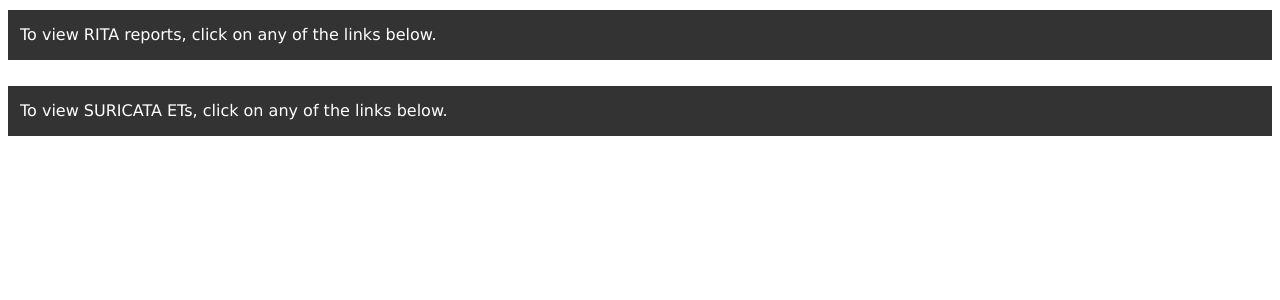
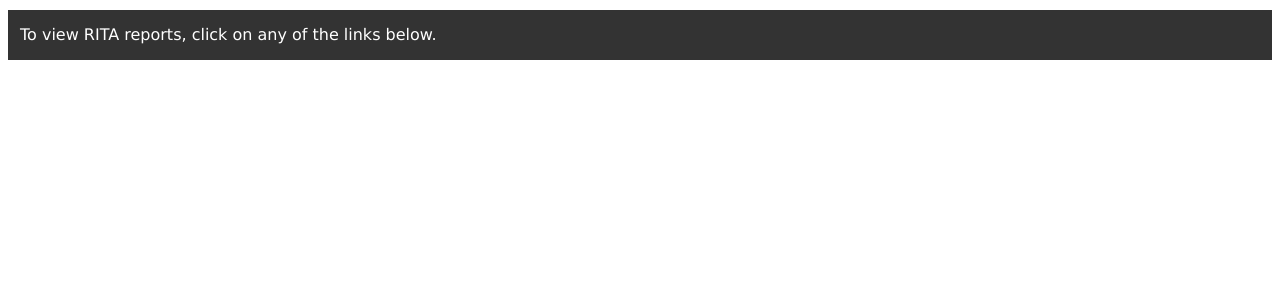
Before and after one commit to wellafl3x/infotecs_TI_automation, a Python web app: template templates/web/index.html in a window 1280 px wide. Shown: the top 300 px of the page. Run offline with Jinja, Linux system fonts and the light colour scheme; the template is opened without the code that fills it, so the values that code supplies are empty.

Commit message:
edit Readme.md, web template

```diff
--- a/templates/web/index.html
+++ b/templates/web/index.html
@@ -10,10 +10,3 @@
         <!--DO NOT DELETE THIS LINES-->
         </div>
     </p>
-    <p>
-        <div class="info">To view SURICATA ETs, click on any of the links below.</div>
-        <div class="vertical-menu">
-        <!--DO NOT DELETE THIS LINES-->
-        <!--DO NOT DELETE THIS LINES-->
-        </div>
-    </p>
```
Also changed, not shown: README.md.
